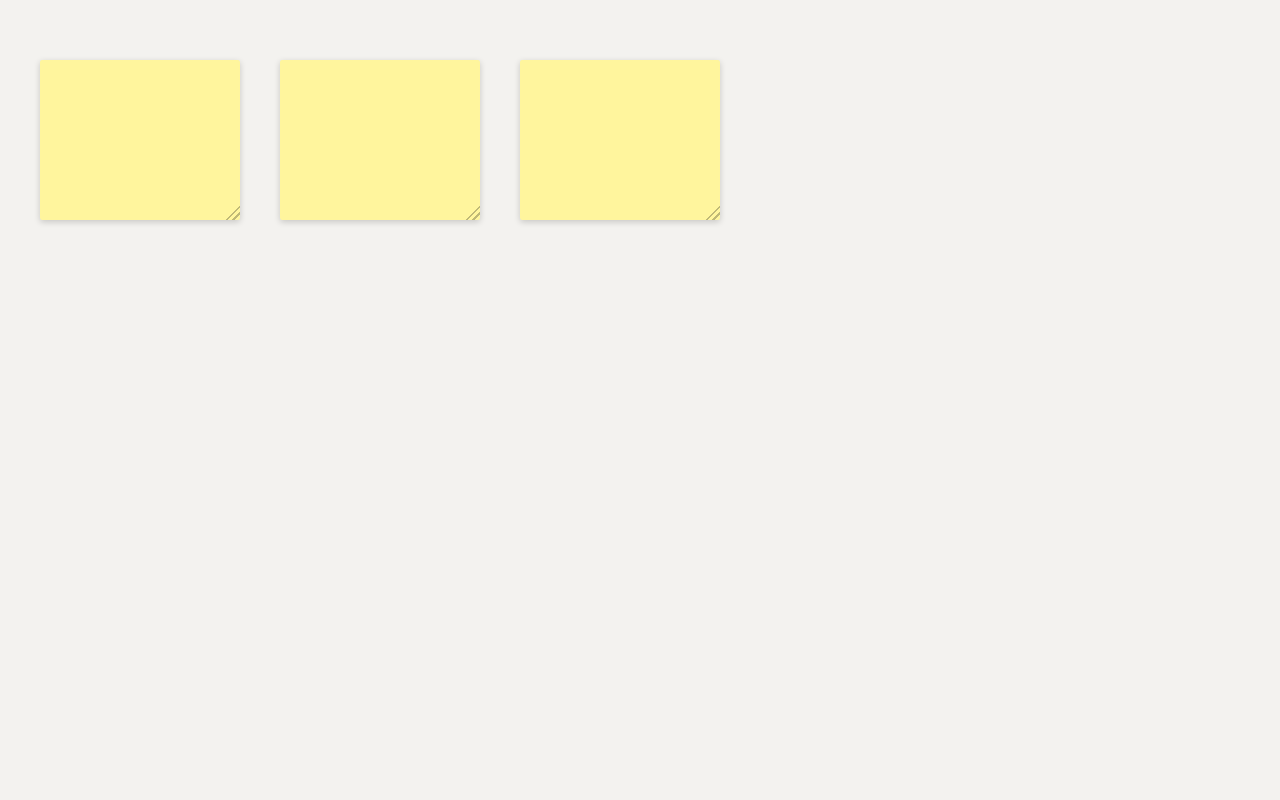
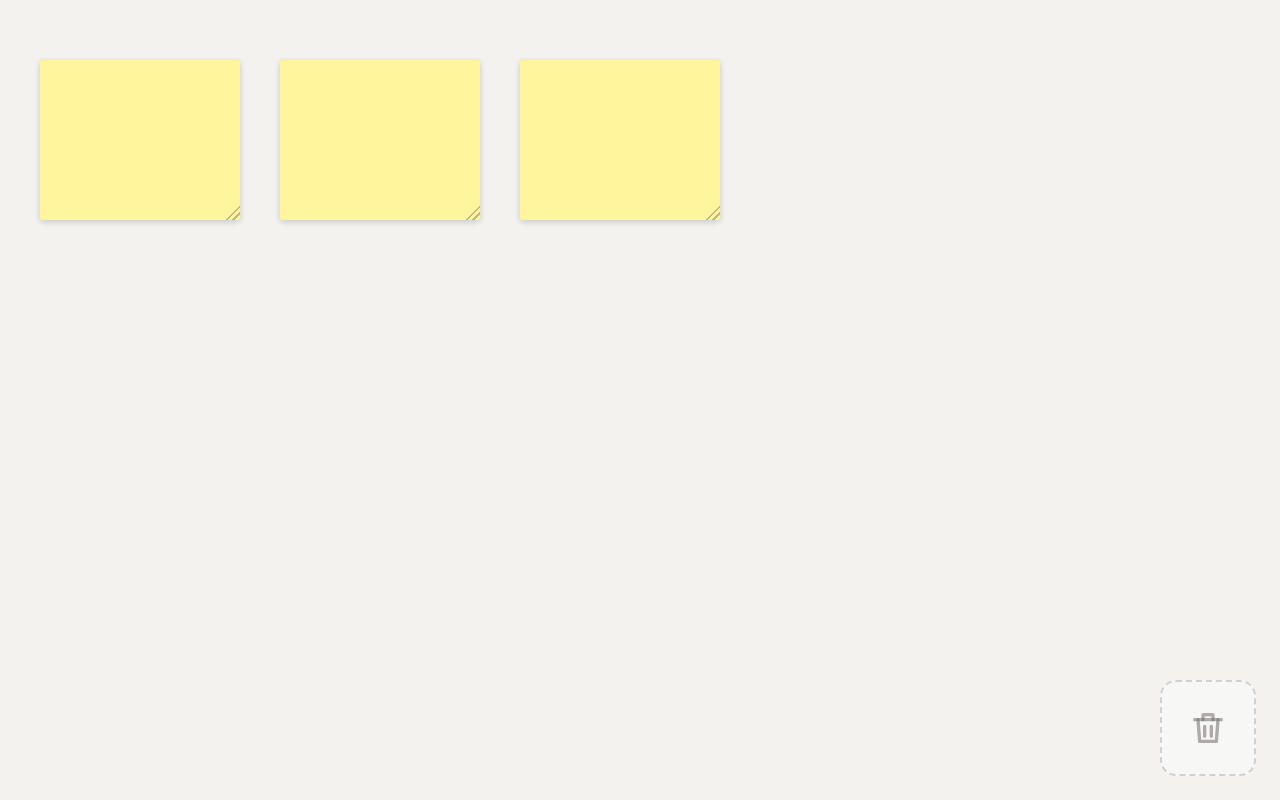
Before and after one commit to MattRosset/sticky-notes, a React (Vite) app: page / in a window 1280 px wide. Built offline with nearby package versions, Linux system fonts and the light colour scheme.

Commit message:
Delete notes by dropping them on the trash

```diff
--- a/src/components/Board.module.css
+++ b/src/components/Board.module.css
@@ -6,6 +6,18 @@
   background: #f3f2ef;
   /* No text selection while dragging; the text editor re-enables it inside itself. */
   user-select: none;
+  /* A press on the empty board draws a note. */
+  cursor: crosshair;
+}
+
+.notes {
+  /*
+   * A stacking context of its own: a note's z-index only grows, and inside this layer it competes
+   * only with other notes, so the preview and the trash stay above every note.
+   */
+  position: absolute;
+  inset: 0;
+  isolation: isolate;
 }
 
 .preview {
@@ -13,8 +25,30 @@
   position: absolute;
   top: 0;
   left: 0;
+  /* Above the notes layer. */
+  z-index: 1;
   border: 2px dashed rgb(0 0 0 / 0.35);
   border-radius: 2px;
   background: rgb(255 245 157 / 0.5);
   pointer-events: none;
 }
+
+/*
+ * During a gesture the cursor belongs to the gesture, on the board and everything in it: with the
+ * pointer captured on the board, the element under the pointer would otherwise decide, and a
+ * resize can leave its note.
+ */
+.board[data-gesture='moving'],
+.board[data-gesture='moving'] * {
+  cursor: grabbing;
+}
+
+.board[data-gesture='resizing'],
+.board[data-gesture='resizing'] * {
+  cursor: nwse-resize;
+}
+
+.board[data-gesture='creating'],
+.board[data-gesture='creating'] * {
+  cursor: crosshair;
+}
--- a/src/components/Board.tsx
+++ b/src/components/Board.tsx
@@ -2,10 +2,11 @@ import type { Dispatch } from 'react';
 import type { BoardAction } from '../domain/board.ts';
 import type { NoteId } from '../domain/ids.ts';
 import type { Note } from '../domain/note.ts';
-import { useBoardGesture } from '../interaction/useBoardGesture.ts';
+import { useBoardGesture, type GestureView } from '../interaction/useBoardGesture.ts';
 import styles from './Board.module.css';
 import { NoteView } from './NoteView.tsx';
 import { rectStyle } from './rectStyle.ts';
+import { Trash, type TrashState } from './Trash.tsx';
 
 interface BoardProps {
   readonly notes: readonly Note[];
@@ -14,16 +15,31 @@ interface BoardProps {
 }
 
 export function Board({ notes, dispatch, createNoteId }: BoardProps) {
-  const { handlers, preview } = useBoardGesture(notes, dispatch, createNoteId);
+  const { handlers, view, trashRef } = useBoardGesture(notes, dispatch, createNoteId);
+  const preview = view.kind === 'creating' ? view.preview : null;
 
   return (
-    <main className={styles.board} aria-label="Sticky notes board" {...handlers}>
-      {notes.map((note) => (
-        <NoteView key={note.id} note={note} />
-      ))}
+    <main
+      className={styles.board}
+      aria-label="Sticky notes board"
+      data-gesture={view.kind}
+      {...handlers}
+    >
+      <div className={styles.notes}>
+        {notes.map((note) => (
+          <NoteView key={note.id} note={note} />
+        ))}
+      </div>
       {preview !== null && (
         <div className={styles.preview} data-testid="creation-preview" style={rectStyle(preview)} />
       )}
+      <Trash ref={trashRef} state={trashStateOf(view)} />
     </main>
   );
 }
+
+/** The trash only reacts to moving a note: resizing and creating never delete. */
+function trashStateOf(view: GestureView): TrashState {
+  if (view.kind !== 'moving') return 'rest';
+  return view.overTrash ? 'armed' : 'active';
+}
--- a/src/components/NoteView.module.css
+++ b/src/components/NoteView.module.css
@@ -9,10 +9,6 @@
   /* Stops the browser turning a touch drag into a scroll, which would fire pointercancel. */
   touch-action: none;
   cursor: grab;
-}
-
-.note:active {
-  cursor: grabbing;
 }
 
 .resizeHandle {
--- /dev/null
+++ b/src/components/Trash.module.css
@@ -0,0 +1,41 @@
+.trash {
+  /* Always visible, so it can be found before a note is dragged; above the notes layer. */
+  position: absolute;
+  right: 24px;
+  bottom: 24px;
+  z-index: 1;
+  display: grid;
+  place-items: center;
+  width: 96px;
+  height: 96px;
+  border: 2px dashed rgb(0 0 0 / 0.3);
+  border-radius: 16px;
+  background: rgb(255 255 255 / 0.7);
+  color: rgb(0 0 0 / 0.6);
+  opacity: 0.5;
+  cursor: default;
+  transition:
+    opacity 120ms ease-out,
+    background-color 120ms ease-out,
+    border-color 120ms ease-out,
+    color 120ms ease-out;
+}
+
+.trash[data-state='active'] {
+  opacity: 1;
+}
+
+.trash[data-state='armed'] {
+  /* No scale: the drawn rect must stay the rect the board hit-tests. */
+  opacity: 1;
+  border-style: solid;
+  border-color: #b71c1c;
+  background: #e53935;
+  color: #fff;
+}
+
+@media (prefers-reduced-motion: reduce) {
+  .trash {
+    transition: none;
+  }
+}
--- /dev/null
+++ b/src/components/Trash.tsx
@@ -0,0 +1,41 @@
+import type { Ref } from 'react';
+import styles from './Trash.module.css';
+
+/** rest: no note is moving. active: a note is moving. armed: releasing now deletes it. */
+export type TrashState = 'rest' | 'active' | 'armed';
+
+interface TrashProps {
+  readonly state: TrashState;
+  readonly ref: Ref<HTMLDivElement>;
+}
+
+/** Where notes are dropped to delete them. The board hit-tests it; it handles no input itself. */
+export function Trash({ state, ref }: TrashProps) {
+  return (
+    <div
+      ref={ref}
+      className={styles.trash}
+      role="img"
+      aria-label="Trash"
+      title="Drag a note here to delete it"
+      data-state={state}
+    >
+      <svg
+        viewBox="0 0 24 24"
+        width="40"
+        height="40"
+        fill="none"
+        stroke="currentColor"
+        strokeWidth="2"
+        strokeLinecap="round"
+        strokeLinejoin="round"
+        aria-hidden="true"
+      >
+        <path d="M4 7h16" />
+        <path d="M9 7V4h6v3" />
+        <path d="M6 7l1 13h10l1-13" />
+        <path d="M10 11v6M14 11v6" />
+      </svg>
+    </div>
+  );
+}
--- a/src/interaction/useBoardGesture.ts
+++ b/src/interaction/useBoardGesture.ts
@@ -1,6 +1,7 @@
-import { useRef, useState, type Dispatch, type PointerEvent } from 'react';
+import { useRef, useState, type Dispatch, type PointerEvent, type RefObject } from 'react';
 import type { BoardAction } from '../domain/board.ts';
 import {
+  containsPoint,
   movedPosition,
   rectAt,
   rectFromDrag,
@@ -24,6 +25,12 @@ type Gesture =
       readonly startRect: Rect;
       /** Board size at press time. */
       readonly bounds: Size;
+      /** The board's top-left in client coordinates, at press time. */
+      readonly boardOrigin: Point;
+      /** The trash's rect in board coordinates at press time, or null if it isn't rendered. */
+      readonly trash: Rect | null;
+      /** Whether the pointer was over the trash at the last move: releasing then deletes. */
+      readonly overTrash: boolean;
     }
   | {
       readonly kind: 'resizing';
@@ -50,6 +57,24 @@ type Gesture =
       readonly draft: Rect | null;
     };
 
+type ActiveGesture = Exclude<Gesture, { readonly kind: 'idle' }>;
+
+/**
+ * How a gesture ends. pointerup completes it. pointercancel or a lost capture aborts it: the
+ * system took the pointer away, so what already happened stays, but nothing is deleted or
+ * created.
+ */
+type Outcome = 'completed' | 'aborted';
+
+/** What the board draws for the gesture in progress. Changes only when the drawing does. */
+export type GestureView =
+  | { readonly kind: 'idle' }
+  | { readonly kind: 'moving'; readonly overTrash: boolean }
+  | { readonly kind: 'resizing' }
+  | { readonly kind: 'creating'; readonly preview: Rect | null };
+
+const IDLE_VIEW: GestureView = { kind: 'idle' };
+
 /** Spread onto the board element. */
 export interface BoardGestureHandlers {
   readonly onPointerDown: (event: PointerEvent<HTMLElement>) => void;
@@ -59,11 +84,12 @@ export interface BoardGestureHandlers {
   readonly onLostPointerCapture: (event: PointerEvent<HTMLElement>) => void;
 }
 
-/** What the board needs from the gesture: handlers to spread, and the preview to draw. */
+/** What the board needs from the gesture: handlers to spread, what to draw, and the trash ref. */
 export interface BoardGesture {
   readonly handlers: BoardGestureHandlers;
-  /** The rect a create-by-drag will produce, while one is in progress. */
-  readonly preview: Rect | null;
+  readonly view: GestureView;
+  /** Attach to the trash: its rect is read at each press, and presses on it start nothing. */
+  readonly trashRef: RefObject<HTMLDivElement | null>;
 }
 
 /**
@@ -89,14 +115,20 @@ export function resizeHandleProps(): { readonly 'data-resize-handle': true } {
 type PressTarget =
   | { readonly kind: 'board' }
   | { readonly kind: 'note'; readonly note: Note }
-  | { readonly kind: 'resizeHandle'; readonly note: Note };
+  | { readonly kind: 'resizeHandle'; readonly note: Note }
+  | { readonly kind: 'trash' };
 
 /**
- * What a press landed on: a note's resize handle, the note itself, or the empty board (also for
- * an id no longer in `notes`).
+ * What a press landed on: the trash (a drop target, not a press target), a note's resize handle,
+ * the note itself, or the empty board (also for an id no longer in `notes`).
  */
-function classifyPress(target: EventTarget, notes: readonly Note[]): PressTarget {
+function classifyPress(
+  target: EventTarget,
+  notes: readonly Note[],
+  trash: Element | null,
+): PressTarget {
   if (!(target instanceof Element)) return { kind: 'board' };
+  if (trash !== null && trash.contains(target)) return { kind: 'trash' };
   const raw = target.closest('[data-note-id]')?.getAttribute('data-note-id');
   const note = notes.find((candidate) => candidate.id === raw);
   if (note === undefined) return { kind: 'board' };
@@ -104,10 +136,23 @@ function classifyPress(target: EventTarget, notes: readonly Note[]): PressTarget
   return { kind: 'note', note };
 }
 
+/** `element`'s rect in board coordinates, or null when it isn't rendered. */
+function rectOnBoard(element: Element | null, boardOrigin: Point): Rect | null {
+  if (element === null) return null;
+  const box = element.getBoundingClientRect();
+  return {
+    x: box.left - boardOrigin.x,
+    y: box.top - boardOrigin.y,
+    width: box.width,
+    height: box.height,
+  };
+}
+
 /**
  * Owns the single pointer gesture of the whole board: classifies each primary-button press as a
- * note, a note's resize handle or the empty board, and turns press-drag-release into board
- * actions: moving the note, resizing it, or creating a new one.
+ * note, a note's resize handle, the trash (ignored) or the empty board, and turns
+ * press-drag-release into board actions: moving the note, resizing it, or creating a new one. A
+ * move released with the pointer over the trash deletes the note.
  *
  * The pointer is captured on the board element, not on the pressed note:
  * - one element receives every event of the gesture, the same element whose handlers own it, so
@@ -118,7 +163,8 @@ function classifyPress(target: EventTarget, notes: readonly Note[]): PressTarget
  *   could never learn that its capture ended. The board is never removed.
  *
  * The gesture lives in a ref, so pressing and moving don't render by themselves; only what the
- * hook dispatches does, except the creation preview, which is state because it is drawn.
+ * hook dispatches does, except what the board draws for it (`GestureView`), which is state
+ * because it is drawn.
  */
 export function useBoardGesture(
   notes: readonly Note[],
@@ -126,8 +172,36 @@ export function useBoardGesture(
   createNoteId: () => NoteId,
 ): BoardGesture {
   const gesture = useRef<Gesture>({ kind: 'idle' });
+  const trashRef = useRef<HTMLDivElement>(null);
   // The only gesture state that renders, because it is drawn; everything else stays in the ref.
-  const [preview, setPreview] = useState<Rect | null>(null);
+  const [view, setView] = useState<GestureView>(IDLE_VIEW);
+
+  /** The only place a gesture's effect is decided; every way of ending a gesture comes here. */
+  const settle = (ended: ActiveGesture, outcome: Outcome): void => {
+    gesture.current = { kind: 'idle' };
+    setView(IDLE_VIEW);
+    switch (ended.kind) {
+      case 'moving': {
+        if (outcome === 'completed' && ended.overTrash) {
+          dispatch({ type: 'note/deleted', id: ended.noteId });
+        }
+        break;
+      }
+      case 'resizing': {
+        break;
+      }
+      case 'creating': {
+        if (outcome === 'completed') {
+          dispatch({
+            type: 'note/created',
+            id: createNoteId(),
+            rect: ended.draft ?? rectAt(ended.anchor, DEFAULT_NOTE_SIZE, ended.bounds),
+          });
+        }
+        break;
+      }
+    }
+  };
 
   /**
    * The only way a gesture ends, shared by pointerup, pointercancel and lostpointercapture:
@@ -136,8 +210,7 @@ export function useBoardGesture(
    *   end never happens twice;
    * - pointerup is the normal completion; pointercancel or lostpointercapture without a preceding
    *   pointerup is an abort;
-   * - the outcome decides whether a create happens: pointerup completes, pointercancel and
-   *   lostpointercapture abort, and an aborted create leaves no note.
+   * - the outcome decides what the gesture leaves behind (see `Outcome`).
    */
   const endGesture = (
     event: PointerEvent<HTMLElement>,
@@ -145,17 +218,7 @@ export function useBoardGesture(
   ): void => {
     const ended = gesture.current;
     if (ended.kind === 'idle' || event.pointerId !== ended.pointerId) return;
-    gesture.current = { kind: 'idle' };
-    if (ended.kind === 'creating') {
-      setPreview(null);
-      if (outcome === 'completed') {
-        dispatch({
-          type: 'note/created',
-          id: createNoteId(),
-          rect: ended.draft ?? rectAt(ended.anchor, DEFAULT_NOTE_SIZE, ended.bounds),
-        });
-      }
-    }
+    settle(ended, outcome);
   };
 
   // Re-created on every render on purpose: they sit on the board, not on a memoized child, and
@@ -165,7 +228,10 @@ export function useBoardGesture(
       // One gesture at a time: a second pointer (another finger, a pen) is ignored while one is
       // active.
       if (event.button !== 0 || gesture.current.kind !== 'idle') return;
-      const pressed = classifyPress(event.target, notes);
+      const pressed = classifyPress(event.target, notes, trashRef.current);
+      // The trash is where notes are dropped, not something to press: a press on it starts no
+      // gesture, so a click on the trash doesn't create a note under it.
+      if (pressed.kind === 'trash') return;
       const board = event.currentTarget;
       // Capture before writing the gesture: if setPointerCapture throws (NotFoundError for an
       // inactive pointer), the gesture stays idle instead of stuck. Every press captures, the
@@ -174,15 +240,15 @@ export function useBoardGesture(
       const pointerId = event.pointerId;
       // Client coordinates equal board coordinates only because the board is
       // `position: fixed; inset: 0` (see Board.module.css). Moving only uses deltas, which are
-      // the same in both systems. Creating needs absolute board positions, so it converts here,
-      // by subtracting `boardOrigin` (the board's getBoundingClientRect() left/top), not in the
-      // components or the domain.
+      // the same in both systems. Creating and the trash test need absolute board positions, so
+      // they convert here, by subtracting `boardOrigin` (the board's getBoundingClientRect()
+      // left/top), not in the components or the domain.
       const origin = { x: event.clientX, y: event.clientY };
       const bounds = { width: board.clientWidth, height: board.clientHeight };
+      const box = board.getBoundingClientRect();
+      const boardOrigin = { x: box.left, y: box.top };
       switch (pressed.kind) {
         case 'board': {
-          const box = board.getBoundingClientRect();
-          const boardOrigin = { x: box.left, y: box.top };
           gesture.current = {
             kind: 'creating',
             pointerId,
@@ -192,6 +258,7 @@ export function useBoardGesture(
             bounds,
             draft: null,
           };
+          setView({ kind: 'creating', preview: null });
           break;
         }
         case 'note': {
@@ -203,7 +270,11 @@ export function useBoardGesture(
             noteId: note.id,
             startRect: note.rect,
             bounds,
+            boardOrigin,
+            trash: rectOnBoard(trashRef.current, boardOrigin),
+            overTrash: false,
           };
+          setView({ kind: 'moving', overTrash: false });
           dispatch({ type: 'note/broughtToFront', id: note.id });
           break;
         }
@@ -217,6 +288,7 @@ export function useBoardGesture(
             startRect: note.rect,
             bounds,
           };
+          setView({ kind: 'resizing' });
           // Any interaction with a note raises it, the handle as much as the body.
           dispatch({ type: 'note/broughtToFront', id: note.id });
           break;
@@ -234,6 +306,19 @@ export function useBoardGesture(
             id: current.noteId,
             position: movedPosition(current.startRect, delta, current.bounds),
           });
+          // The pointer, not the note, must be over the trash, so a large note can't be deleted
+          // by grazing it.
+          const pointer = {
+            x: event.clientX - current.boardOrigin.x,
+            y: event.clientY - current.boardOrigin.y,
+          };
+          const overTrash = current.trash !== null && containsPoint(current.trash, pointer);
+          // Only a change re-renders the board: most moves stay on the same side of the trash's
+          // edge.
+          if (overTrash !== current.overTrash) {
+            gesture.current = { ...current, overTrash };
+            setView({ kind: 'moving', overTrash });
+          }
           break;
         }
         case 'resizing': {
@@ -260,7 +345,7 @@ export function useBoardGesture(
             current.bounds,
           );
           gesture.current = { ...current, draft };
-          setPreview(draft);
+          setView({ kind: 'creating', preview: draft });
           break;
         }
       }
@@ -280,5 +365,5 @@ export function useBoardGesture(
     },
   };
 
-  return { handlers, preview };
+  return { handlers, view, trashRef };
 }
```
Also changed, not shown: 1 other file (tests, documents, lock files or other folders).
